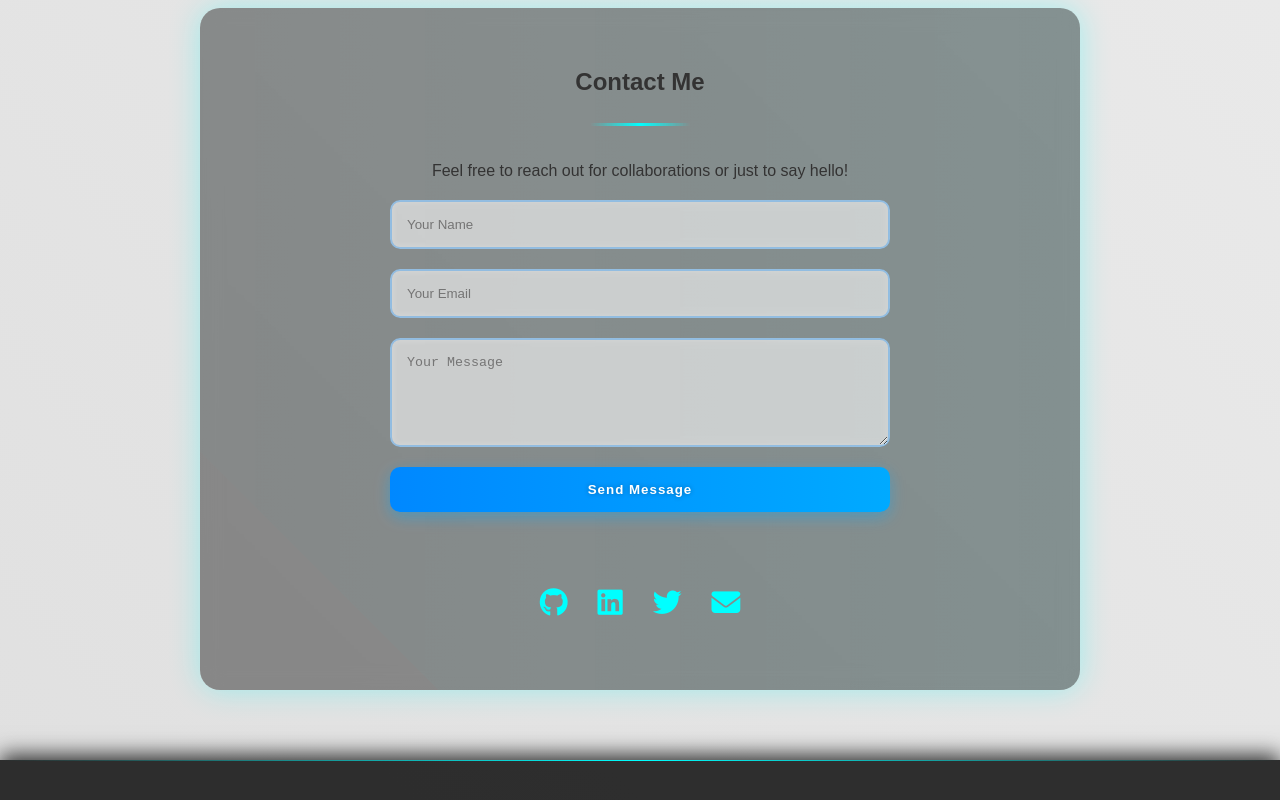
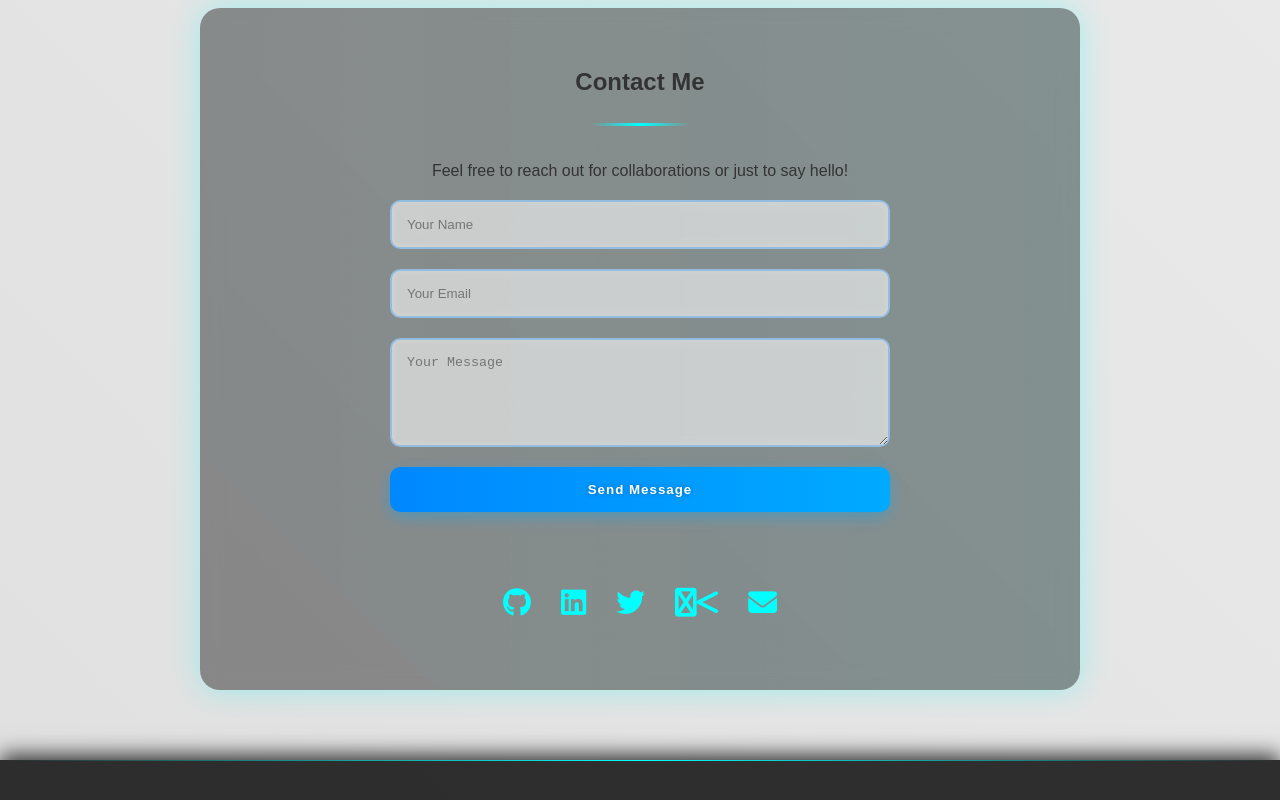
Before and after one commit to PROTOX-1/Website, a website: page index.html in a window 1280 px wide. Shown: the part 2871-3671 px from the top of the page. Drawn offline with Linux system fonts and the light colour scheme.

Commit message:
Update index.html

```diff
--- a/index.html
+++ b/index.html
@@ -176,9 +176,11 @@
         </form>
 
         <div class="social-links">
-            <a href="#" aria-label="GitHub"><i class="fab fa-github"></i></a>
+            <a href="https://github.com/PROTOX-1" aria-label="GitHub"><i class="fab fa-github"></i></a>
             <a href="#" aria-label="LinkedIn"><i class="fab fa-linkedin"></i></a>
-            <a href="#" aria-label="Twitter"><i class="fab fa-twitter"></i></a>
+            <a href="https://x.com/Gamezone454271" aria-label="Twitter"><i class="fab fa-twitter"></i></a>
+            <a href="https://instagram.com/notprotox" aria-label="Instagram"><i class="fas fa-instagram"><</i></a>
+            <a href="
             <a href="mailto:pratikghansawant2009@gmail.com" aria-label="Email"><i class="fas fa-envelope"></i></a>
         </div>
     </section>
```
